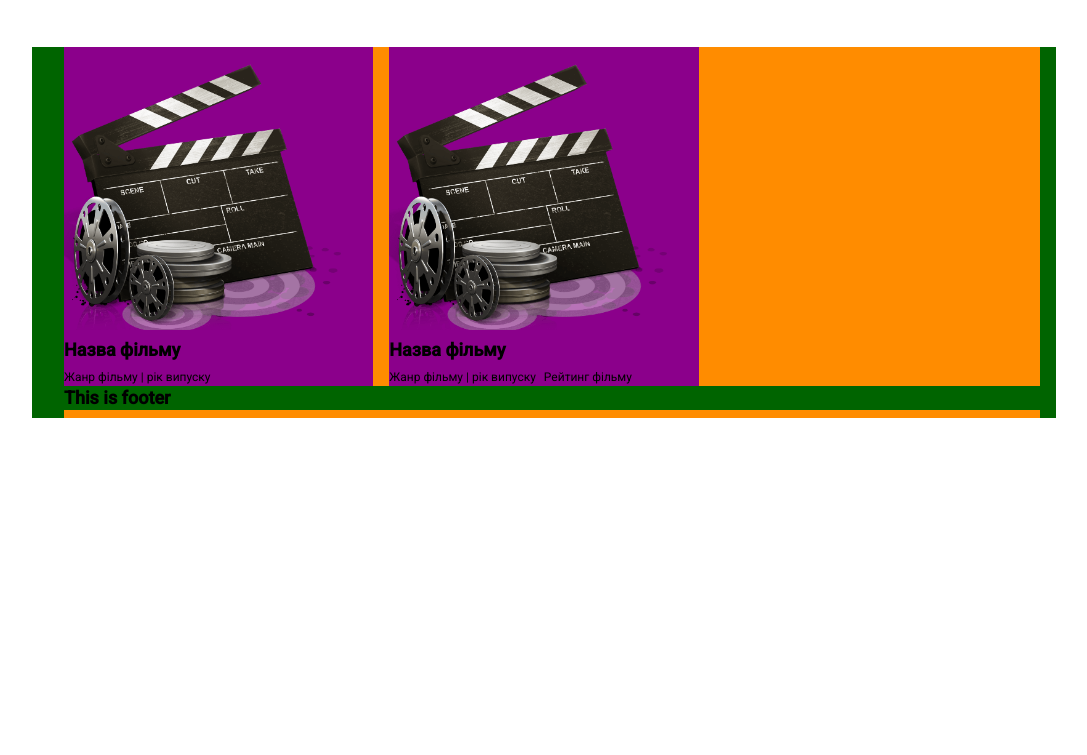
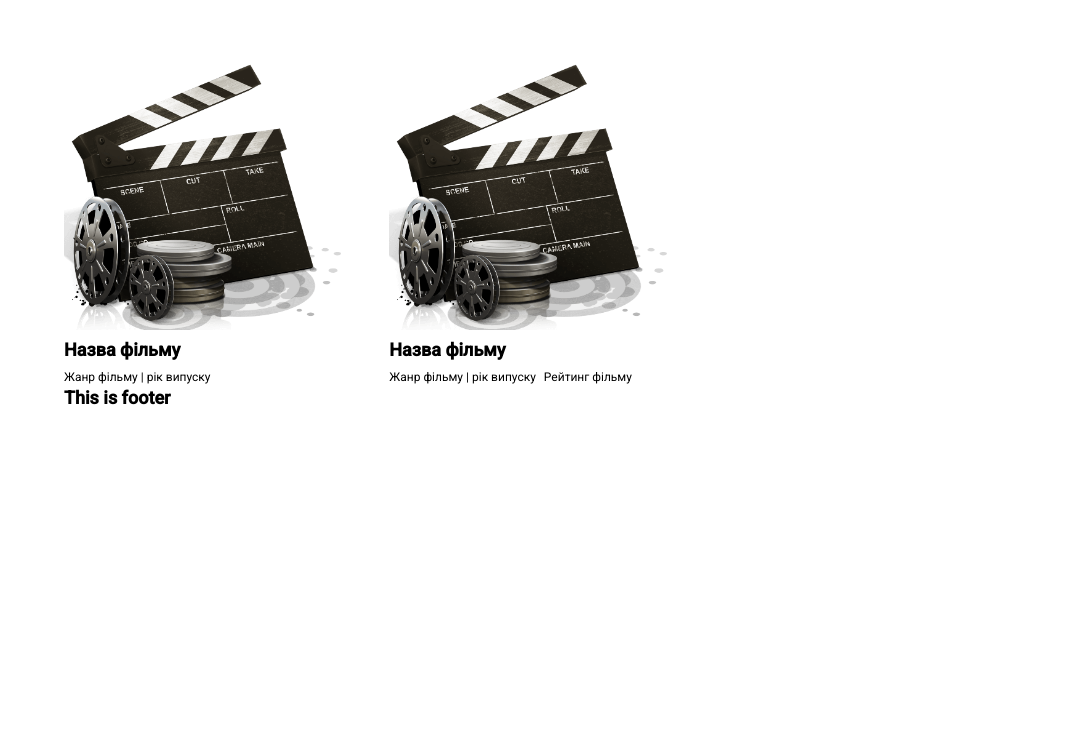
Before and after one commit to Iryna-Holova/filmoteka, a website built with Parcel: page src/index.html in a window 1280 px wide. Shown: the part 45-800 px from the top of the page, without its empty margins (96-1183 px from the left). Built offline with nearby package versions, Linux system fonts and the light colour scheme; no server answers.

```diff
--- a/src/partials/gallery.html
+++ b/src/partials/gallery.html
@@ -1,6 +1,6 @@
 <section class="gallery">
   <div class="container">
-    <h1 hidden>Gallery</h1>
+    <h1 hidden>Film gallery</h1>
     <ul class="film-list">
 <!-- шаблон розмітки одного фільму для Home -->
       <li class="film-list__item">
--- a/src/sass/components/_gallery.scss
+++ b/src/sass/components/_gallery.scss
@@ -1,9 +1,4 @@
-.container {
-    background-color: darkgreen;
-}
-
 .film-list {
-    background-color: darkorange;
     margin-top: 60px;
     display: flex;
     flex-wrap: wrap;
@@ -22,7 +17,6 @@
 }
 
 .film-list__item {
-    background-color: darkmagenta;
     @media screen and (min-width: 320px) {
         flex-basis: calc(100% / 1 - 20px);
         margin-bottom: 20px;
```
